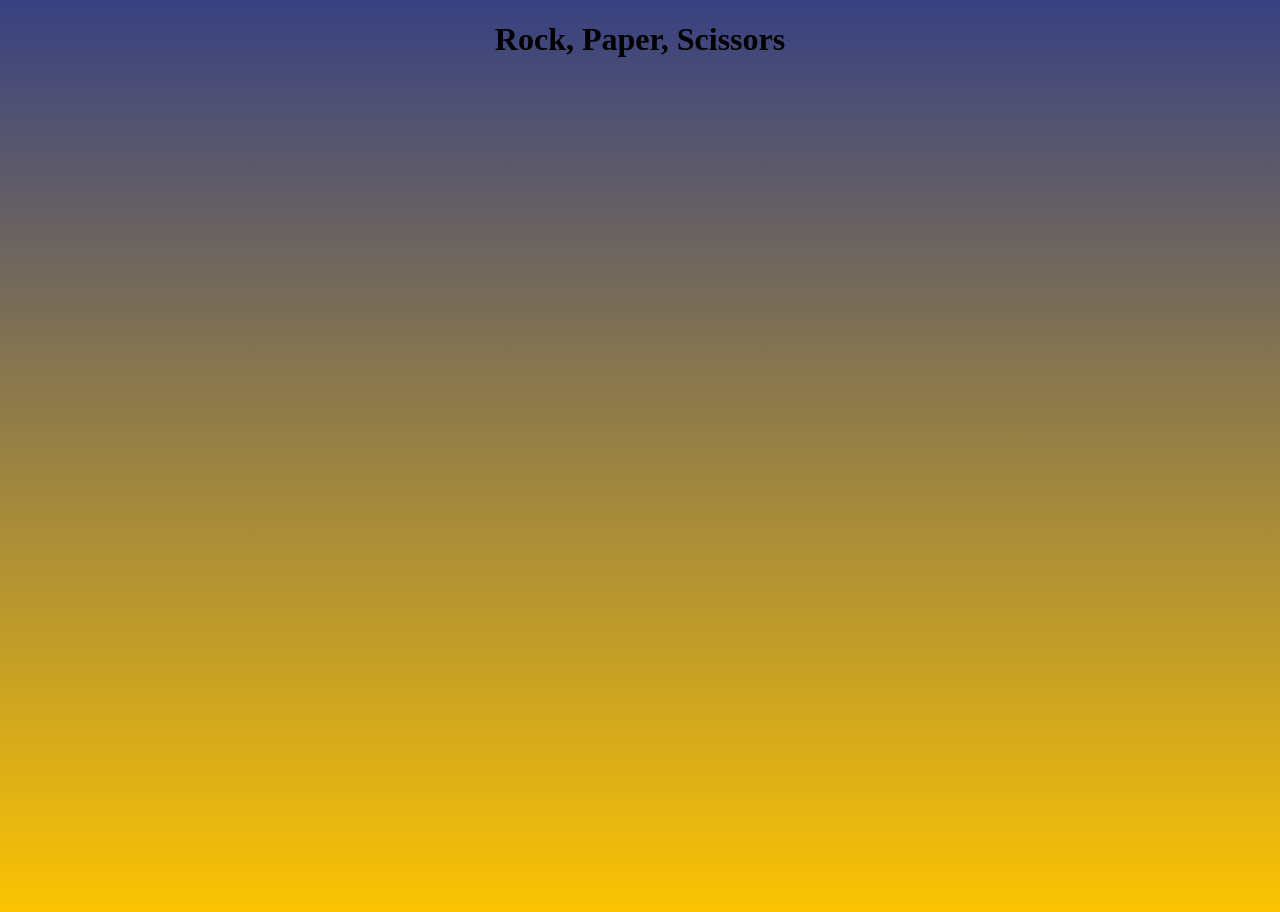
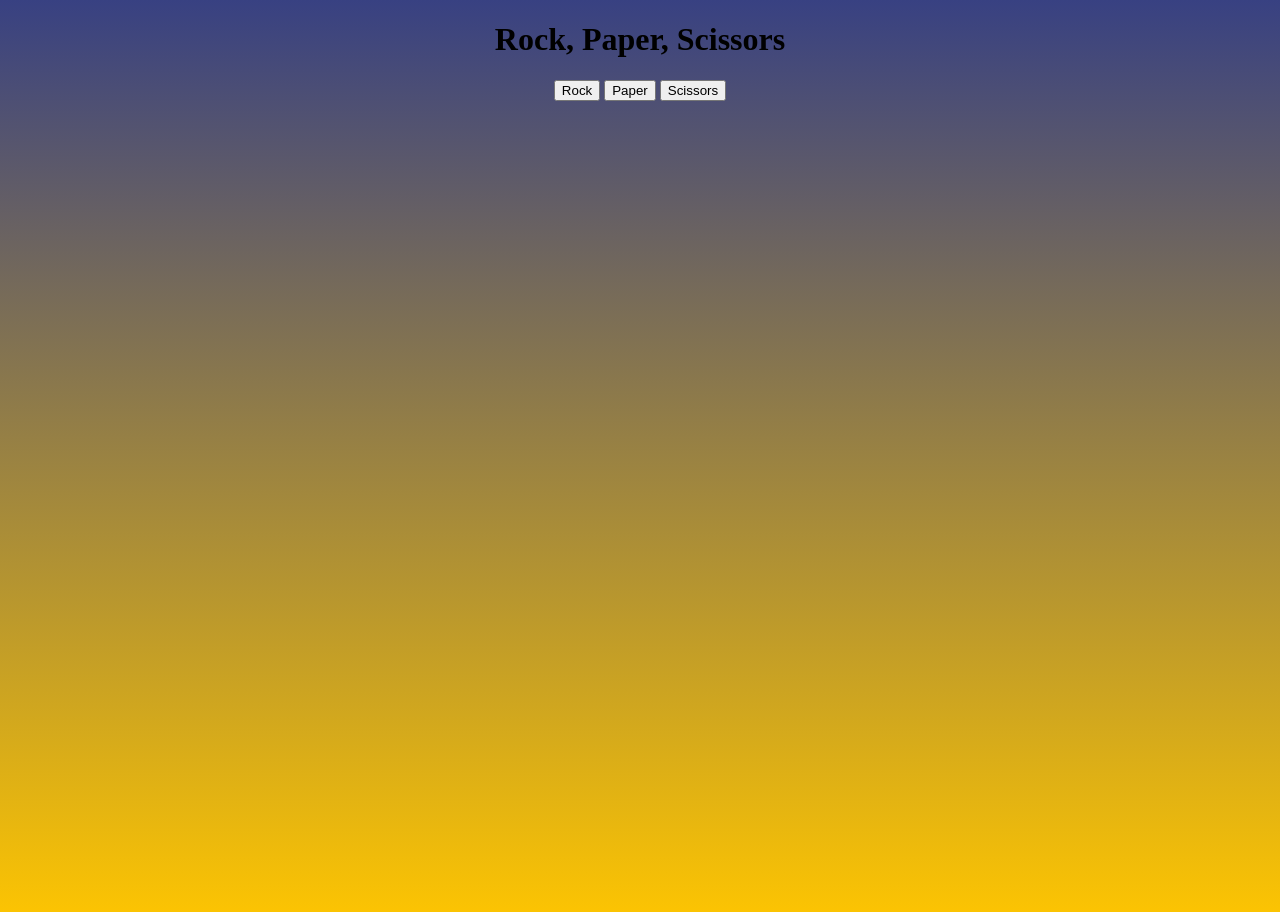
Before and after one commit to jamievullo/Rock-Paper-Scissors, a plain HTML site: page index.html in a window 1280 px wide. Drawn offline with Linux system fonts and the light colour scheme.

Commit message:
Added buttons for R,P,S.

```diff
--- a/app.js
+++ b/app.js
@@ -0,0 +1,7 @@
+let Rock = document.getElementById('rock').addEventListener('click', runGame);
+let Paper = document.getElementById('paper').addEventListener('click', runGame);
+let Scissors = document.getElementById('scissors').addEventListener('click', runGame);
+
+function runGame() {
+
+}
--- a/index.html
+++ b/index.html
@@ -9,6 +9,11 @@
     <body>
         <h1>Rock, Paper, Scissors</h1>
 
+        <div class="game-container">
+            <button id="rock">Rock</button>
+            <button id="paper">Paper</button>
+            <button id="scissors">Scissors</button>
+        </div>
 
 
         <script src="app.js"></script>
--- a/style.css
+++ b/style.css
@@ -1,5 +1,5 @@
 body {
-    background: linear-gradient(to bottom, #384182, #ffc600);
+    background: linear-gradient( #384182, #ffc600 );
     background-size: cover;
     background-repeat: no-repeat;
     height: 900px;
@@ -8,3 +8,19 @@ body {
 h1 {
     text-align: center;
 }
+
+.game-container {
+    text-align: center;
+}
+
+#rock {
+    text-align: center;
+}
+
+#paper {
+    text-align: center;
+}
+
+#scissors {
+    text-align: center;
+}
```
